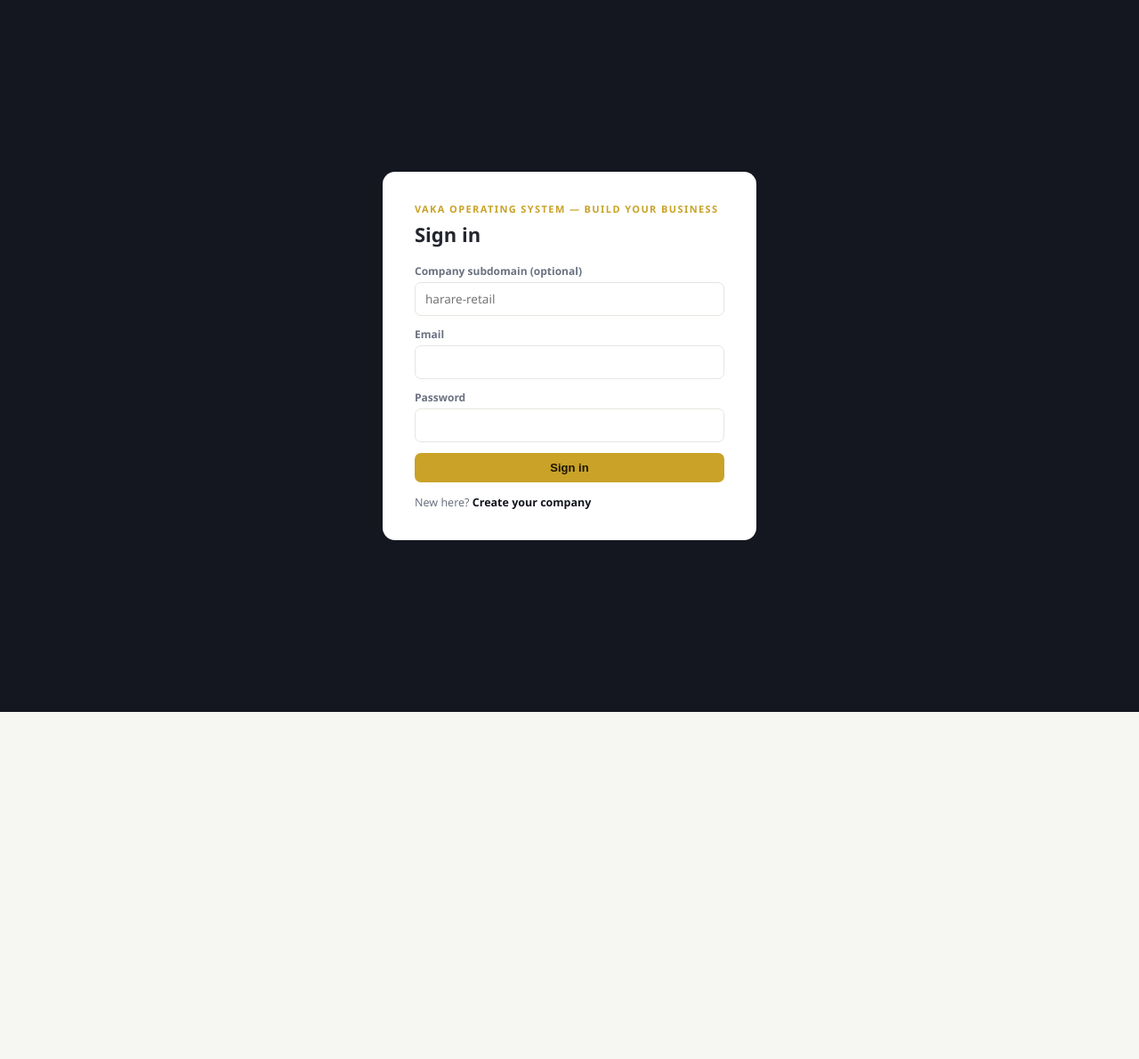
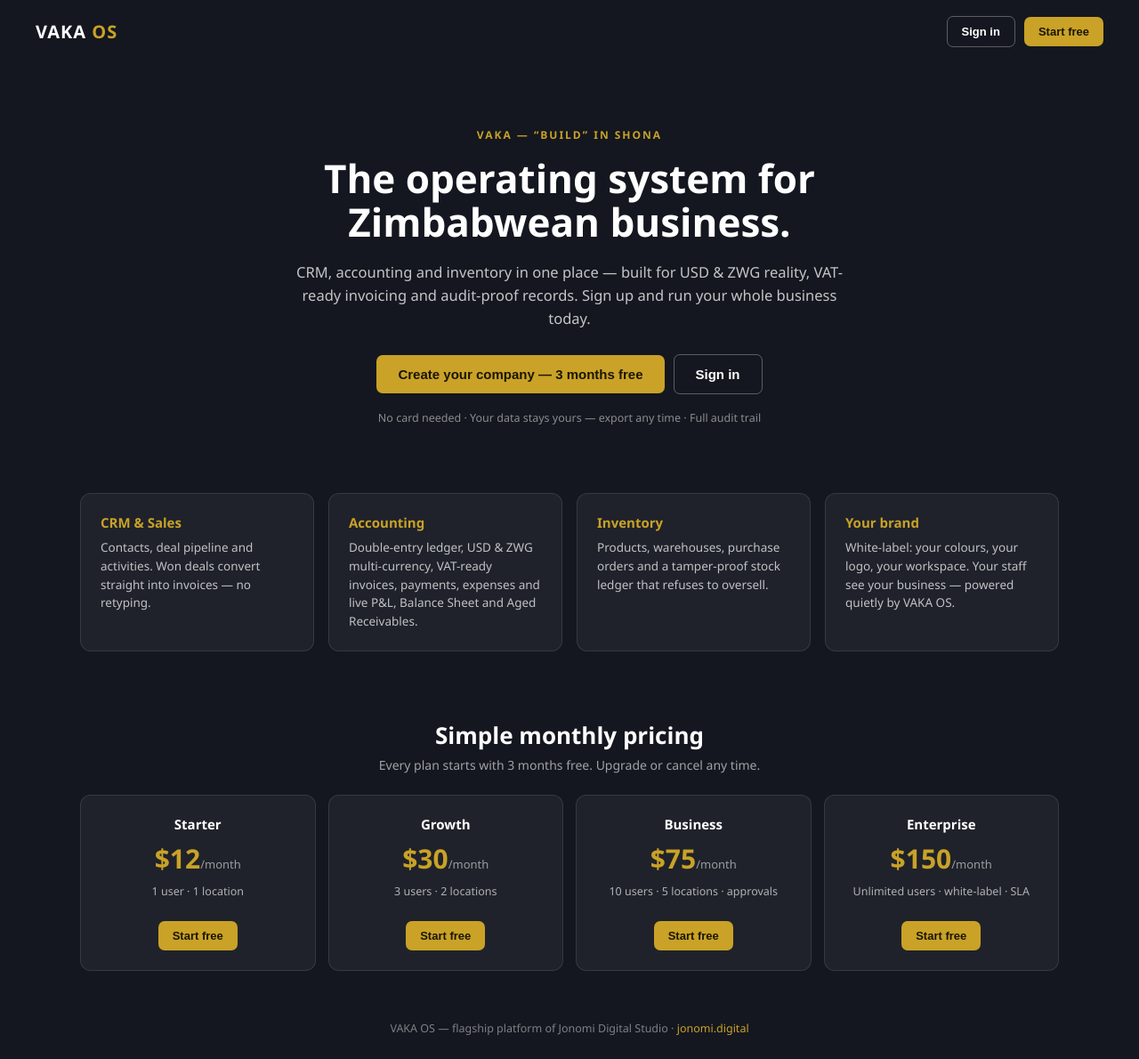
Before and after one commit to washkap-code/vaka-os, a React (Vite) app in the folder web/: page / in a window 1280 px wide. Shown: the whole page at 89% size. Before the commit the page ends 800 px from the top, so only its background shows below. Built offline with nearby package versions, Linux system fonts and the light colour scheme.

Commit message:
Add public landing page and platform-admin console; fix crash when platform admin (no tenant) signs in

```diff
--- a/web/src/App.tsx
+++ b/web/src/App.tsx
@@ -36,16 +36,144 @@
     document.title = me?.tenant ? `${me.tenant.companyName} — VAKA OS` : "VAKA OS";
   }, [me]);
 
+  const logout = () => { setToken(null); setMe(null); setGate("landing"); };
+  const [gate, setGate] = useState<"landing" | "login" | "signup">("landing");
+
   if (!booted) return null;
-  if (!me) return <Auth onDone={refresh} />;
-  return <Shell me={me} onLogout={() => { setToken(null); setMe(null); }} />;
+  if (!me) {
+    if (gate === "landing") return <Landing onLogin={() => setGate("login")} onSignup={() => setGate("signup")} />;
+    return <Auth initialMode={gate} onBack={() => setGate("landing")} onDone={refresh} />;
+  }
+  if (!me.tenant) return <PlatformAdmin onLogout={logout} />;
+  return <Shell me={me} onLogout={logout} />;
+}
+
+// ---------------------------------------------------------------------------
+// Landing — the public home page clients see at vakaos.com
+// ---------------------------------------------------------------------------
+const LANDING_MODULES = [
+  ["CRM & Sales", "Contacts, deal pipeline and activities. Won deals convert straight into invoices — no retyping."],
+  ["Accounting", "Double-entry ledger, USD & ZWG multi-currency, VAT-ready invoices, payments, expenses and live P&L, Balance Sheet and Aged Receivables."],
+  ["Inventory", "Products, warehouses, purchase orders and a tamper-proof stock ledger that refuses to oversell."],
+  ["Your brand", "White-label: your colours, your logo, your workspace. Your staff see your business — powered quietly by VAKA OS."],
+] as const;
+
+const LANDING_PLANS = [
+  ["Starter", "$12", "1 user · 1 location"],
+  ["Growth", "$30", "3 users · 2 locations"],
+  ["Business", "$75", "10 users · 5 locations · approvals"],
+  ["Enterprise", "$150", "Unlimited users · white-label · SLA"],
+] as const;
+
+function Landing({ onLogin, onSignup }: { onLogin: () => void; onSignup: () => void }) {
+  return (
+    <div className="landing">
+      <header className="l-nav">
+        <div className="l-logo">VAKA<span> OS</span></div>
+        <div className="row">
+          <button className="btn ghost inv" onClick={onLogin}>Sign in</button>
+          <button className="btn accent" onClick={onSignup}>Start free</button>
+        </div>
+      </header>
+      <section className="l-hero">
+        <div className="l-kicker">VAKA — “build” in Shona</div>
+        <h1>The operating system for<br />Zimbabwean business.</h1>
+        <p>CRM, accounting and inventory in one place — built for USD &amp; ZWG reality,
+          VAT-ready invoicing and audit-proof records. Sign up and run your whole business today.</p>
+        <div className="row" style={{ justifyContent: "center" }}>
+          <button className="btn accent lg" onClick={onSignup}>Create your company — 3 months free</button>
+          <button className="btn ghost inv lg" onClick={onLogin}>Sign in</button>
+        </div>
+        <div className="l-trust">No card needed · Your data stays yours — export any time · Full audit trail</div>
+      </section>
+      <section className="l-grid">
+        {LANDING_MODULES.map(([t, d]) => (
+          <div className="l-card" key={t}><h3>{t}</h3><p>{d}</p></div>
+        ))}
+      </section>
+      <section className="l-pricing">
+        <h2>Simple monthly pricing</h2>
+        <p className="l-sub">Every plan starts with 3 months free. Upgrade or cancel any time.</p>
+        <div className="l-plans">
+          {LANDING_PLANS.map(([name, price, desc]) => (
+            <div className="l-plan" key={name}>
+              <div className="l-plan-name">{name}</div>
+              <div className="l-plan-price">{price}<span>/month</span></div>
+              <div className="l-plan-desc">{desc}</div>
+              <button className="btn accent" onClick={onSignup}>Start free</button>
+            </div>
+          ))}
+        </div>
+      </section>
+      <footer className="l-foot">
+        VAKA OS — flagship platform of Jonomi Digital Studio · <a href="https://jonomi.digital">jonomi.digital</a>
+      </footer>
+    </div>
+  );
+}
+
+// ---------------------------------------------------------------------------
+// Platform admin (Jonomi staff — users with no tenant)
+// ---------------------------------------------------------------------------
+function PlatformAdmin({ onLogout }: { onLogout: () => void }) {
+  const [tenants, setTenants] = useState<any[]>([]);
+  const [msg, setMsg] = useState("");
+  const [busy, setBusy] = useState(false);
+  const load = () => api("/platform/tenants").then(setTenants).catch((e: any) => setMsg(e.message));
+  useEffect(() => { load(); }, []);
+  const runBilling = async () => {
+    setBusy(true); setMsg("");
+    try {
+      const r = await api("/platform/billing/run", { method: "POST", body: {} });
+      setMsg(`Billing run complete: ${JSON.stringify(r)}`.slice(0, 400));
+      load();
+    } catch (e: any) { setMsg(e.message); }
+    setBusy(false);
+  };
+  return (
+    <div className="shell">
+      <aside className="side">
+        <div className="logo">VAKA OS<small>Platform Admin</small></div>
+        <nav><button className="active">Tenants</button></nav>
+        <div className="foot">
+          Jonomi Digital Studio<br />
+          <a style={{ color: "rgba(255,255,255,.7)", cursor: "pointer" }} onClick={onLogout}>Sign out</a>
+        </div>
+      </aside>
+      <main className="main">
+        <h1>Platform administration</h1>
+        <div className="sub">All client tenants running on VAKA OS.</div>
+        <div className="row" style={{ marginBottom: 14 }}>
+          <button className="btn accent" disabled={busy} onClick={runBilling}>{busy ? "Running…" : "Run monthly billing now"}</button>
+        </div>
+        {msg && <div className="banner warn">{msg}</div>}
+        <div className="panel">
+          <h2>Tenants ({tenants.length})</h2>
+          <table>
+            <thead><tr><th>Company</th><th>Subdomain</th><th>Status</th><th>Plan</th><th className="num">Users</th><th>Trial ends</th><th>Created</th></tr></thead>
+            <tbody>
+              {tenants.map((t: any) => (
+                <tr key={t.id}>
+                  <td>{t.company_name}</td><td>{t.subdomain}</td><td>{t.status}</td><td>{t.plan ?? "—"}</td>
+                  <td className="num">{t.user_count}</td>
+                  <td>{t.trial_ends_at ? new Date(t.trial_ends_at).toLocaleDateString() : "—"}</td>
+                  <td>{t.created_at ? new Date(t.created_at).toLocaleDateString() : "—"}</td>
+                </tr>
+              ))}
+              {!tenants.length && <tr><td colSpan={7} style={{ color: "var(--muted)" }}>No tenants yet — clients appear here when they sign up.</td></tr>}
+            </tbody>
+          </table>
+        </div>
+      </main>
+    </div>
+  );
 }
 
 // ---------------------------------------------------------------------------
 // Auth
 // ---------------------------------------------------------------------------
-function Auth({ onDone }: { onDone: () => void }) {
-  const [mode, setMode] = useState<"login" | "signup">("login");
+function Auth({ onDone, initialMode = "login", onBack }: { onDone: () => void; initialMode?: "login" | "signup"; onBack?: () => void }) {
+  const [mode, setMode] = useState<"login" | "signup">(initialMode);
   const [f, setF] = useState<any>({ baseCurrency: "USD", planName: "Starter" });
   const [err, setErr] = useState(""); const [busy, setBusy] = useState(false);
   const set = (k: string) => (e: any) => setF({ ...f, [k]: e.target.value });
@@ -89,6 +217,7 @@
         {mode === "login"
           ? <>New here? <a onClick={() => setMode("signup")}>Create your company</a></>
           : <>Already registered? <a onClick={() => setMode("login")}>Sign in</a></>}
+        {onBack && <> · <a onClick={onBack}>Back to home</a></>}
       </div>
     </div></div>
   );
--- a/web/src/styles.css
+++ b/web/src/styles.css
@@ -89,3 +89,35 @@
 .modalbg { position: fixed; inset: 0; background: rgba(10,12,16,.5); display: grid; place-items: center; z-index: 40; }
 .modal { background: #fff; border-radius: 12px; padding: 24px 26px; width: 620px; max-width: 94vw; max-height: 88vh; overflow: auto; }
 .modal h2 { font-size: 17px; margin-bottom: 16px; }
+
+/* ---------------------------------------------------------------------------
+   Landing page (public home at vakaos.com)
+--------------------------------------------------------------------------- */
+.landing { min-height: 100vh; background: var(--brand); color: #fff; display: flex; flex-direction: column; }
+.l-nav { display: flex; justify-content: space-between; align-items: center; padding: 18px 40px; }
+.l-logo { font-size: 20px; font-weight: 800; letter-spacing: 1px; }
+.l-logo span { color: var(--accent); }
+.btn.ghost.inv { color: #fff; border-color: rgba(255,255,255,.3); }
+.btn.ghost.inv:hover { border-color: var(--accent); color: var(--accent); opacity: 1; }
+.btn.lg { padding: 13px 24px; font-size: 15px; }
+.l-hero { text-align: center; padding: 72px 24px 46px; max-width: 860px; margin: 0 auto; }
+.l-kicker { color: var(--accent); font-size: 12px; font-weight: 700; text-transform: uppercase; letter-spacing: 2px; margin-bottom: 16px; }
+.l-hero h1 { font-size: 44px; line-height: 1.12; margin-bottom: 18px; font-weight: 800; }
+.l-hero p { color: rgba(255,255,255,.75); font-size: 16.5px; line-height: 1.6; max-width: 640px; margin: 0 auto 26px; }
+.l-trust { margin-top: 18px; font-size: 12.5px; color: rgba(255,255,255,.5); }
+.l-grid { display: grid; grid-template-columns: repeat(auto-fit, minmax(230px, 1fr)); gap: 16px; padding: 30px 40px; max-width: 1180px; margin: 0 auto; width: 100%; }
+.l-card { background: rgba(255,255,255,.05); border: 1px solid rgba(255,255,255,.1); border-radius: 12px; padding: 22px; }
+.l-card h3 { color: var(--accent); font-size: 15px; margin-bottom: 8px; }
+.l-card p { color: rgba(255,255,255,.72); font-size: 13.5px; line-height: 1.55; }
+.l-pricing { text-align: center; padding: 46px 40px 30px; max-width: 1180px; margin: 0 auto; width: 100%; }
+.l-pricing h2 { font-size: 26px; margin-bottom: 6px; }
+.l-sub { color: rgba(255,255,255,.6); margin-bottom: 24px; font-size: 14px; }
+.l-plans { display: grid; grid-template-columns: repeat(auto-fit, minmax(200px, 1fr)); gap: 14px; }
+.l-plan { background: rgba(255,255,255,.05); border: 1px solid rgba(255,255,255,.1); border-radius: 12px; padding: 22px 18px; display: flex; flex-direction: column; gap: 8px; align-items: center; }
+.l-plan-name { font-weight: 700; font-size: 15px; }
+.l-plan-price { font-size: 30px; font-weight: 800; color: var(--accent); }
+.l-plan-price span { font-size: 13px; color: rgba(255,255,255,.55); font-weight: 500; }
+.l-plan-desc { color: rgba(255,255,255,.65); font-size: 12.5px; min-height: 34px; }
+.l-foot { text-align: center; padding: 26px; font-size: 12.5px; color: rgba(255,255,255,.45); margin-top: auto; }
+.l-foot a { color: var(--accent); text-decoration: none; }
+@media (max-width: 640px) { .l-hero h1 { font-size: 31px; } .l-nav { padding: 14px 18px; } .l-grid, .l-pricing { padding-left: 18px; padding-right: 18px; } }
```
